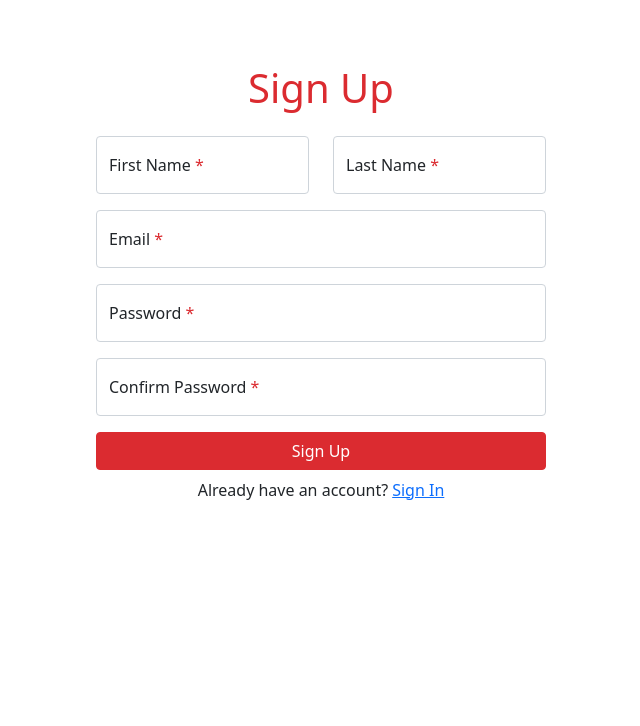
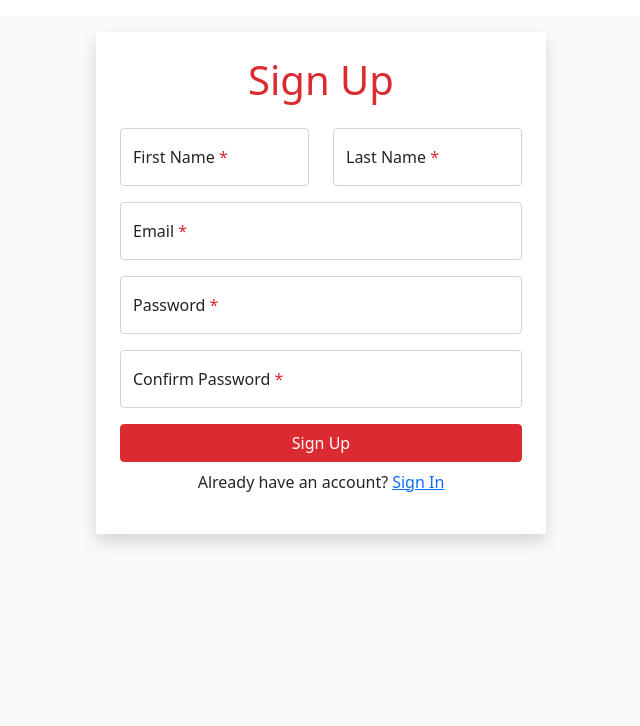
Before and after one commit to timlassiter11/RedEye, a Flask app: page /register in a window 1280 px wide. Shown: the part 74-800 px from the top of the page, without its empty margins (319-959 px from the left). Run offline with Flask 2, Linux system fonts and the light colour scheme; data that the repository does not hold is empty; some libraries are stand-ins or nearby versions.

Commit message:
Updated UI

```diff
--- a/app/auth/templates/auth/layout.html
+++ b/app/auth/templates/auth/layout.html
@@ -2,11 +2,11 @@
 {% extends "main/layout.html" %}
 
 {% block content %}
-<div class="container flex-grow-1 mt-5">
-    <div class="vstack gap-3 px-3">
+<div class="flex-grow-1 my-auto content-background">
+    <div class="vstack gap-3 mx-auto content-card" style="max-width: 450px">
         <h1 class="text-center text-redeye">{{ title }}</h1>
         <div class="col">
-            <div class="mx-auto" style="max-width: 450px;">
+            <div class="mx-auto">
                 {% block messages %}
                 {{ render_messages() }}
                 {% endblock %}
--- a/app/main/templates/main/searchresults.html
+++ b/app/main/templates/main/searchresults.html
@@ -44,7 +44,7 @@
         </div>
     </div>
 </div>
-<div id="contentContainer" class="flex-grow-1 d-none" style="background-color: #FAFAFA;">
+<div id="contentContainer" class="flex-grow-1 d-none content-background">
     <div class="container mt-3" style="max-width: 938px;">
         <h2>{{ departure.code }}<i class="bi bi-arrow-right-short"></i>{{ arrival.code }}</h2>
         <h5>{{ date.strftime("%a, %b %d, %Y") }}</h5>
@@ -55,7 +55,7 @@
     </div>
 </div>
 <template id="resultRow">
-    <div class="row gx-0 mb-3 shadow">
+    <div class="row gx-0 mb-3 content-card">
         <div class="p-3 bg-white mx-auto col">
             <div class="d-flex flex-nowrap" name="topRow">
                 <p class="flex-grow-1" name="flightNumbers"></p>
--- a/app/static/content/site.css
+++ b/app/static/content/site.css
@@ -121,3 +121,14 @@
     border-color: var(--redeye);
     box-shadow: 0 0 0 .25rem rgba(210,40,43,.45);
 }
+
+.content-background {
+    background-color: #FAFAFA;
+    padding: 1rem;
+}
+
+.content-card {
+    background-color: #FFF;
+    box-shadow: 0 .5rem 1rem rgba(0,0,0,.15);
+    padding: 1.5rem;
+}
--- a/app/templates/base.html
+++ b/app/templates/base.html
@@ -99,13 +99,6 @@
                     suggestion: function(data) {
                         return `<div class="tt-suggestion"><span class="me-3">${data.code}</span>${data.city}, ${data.state}</div>`
                     },
-                    notFound: function(data) {
-                        let text = 'No matching airports found...';
-                        if (data.query === '') {
-                            text = 'Start typing to find an airport.'
-                        }
-                        return `<div class="tt-suggestion">${text}</div>`
-                    }
                 }
             })
 
```
Also changed, not shown: app/main/templates/main/checkout.html (+47 -39 lines).
